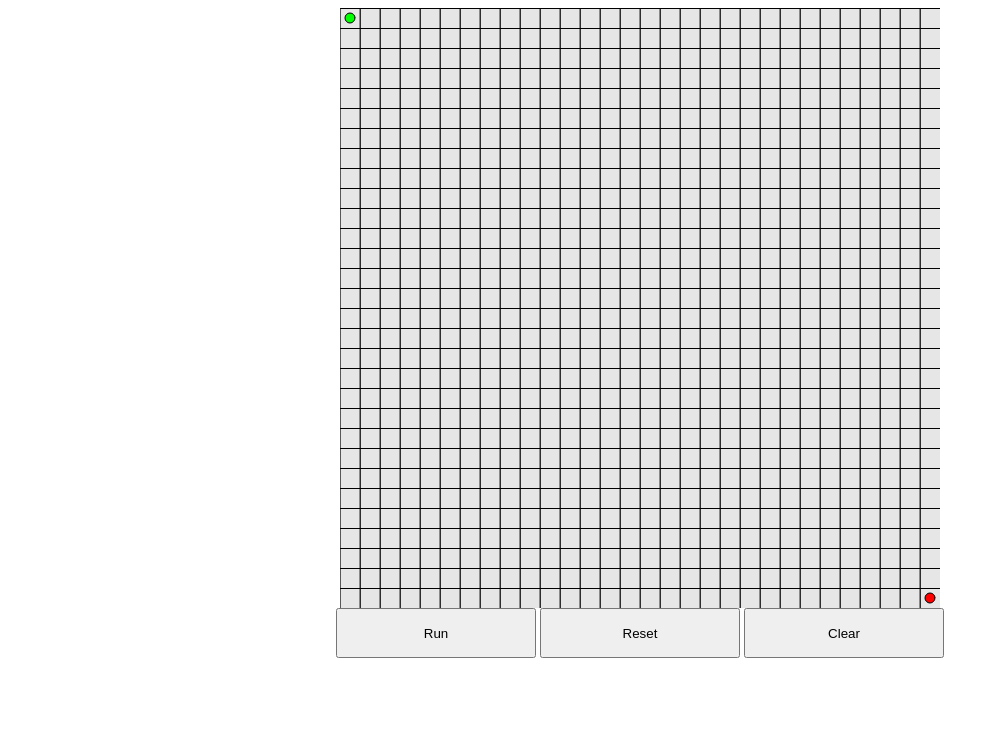
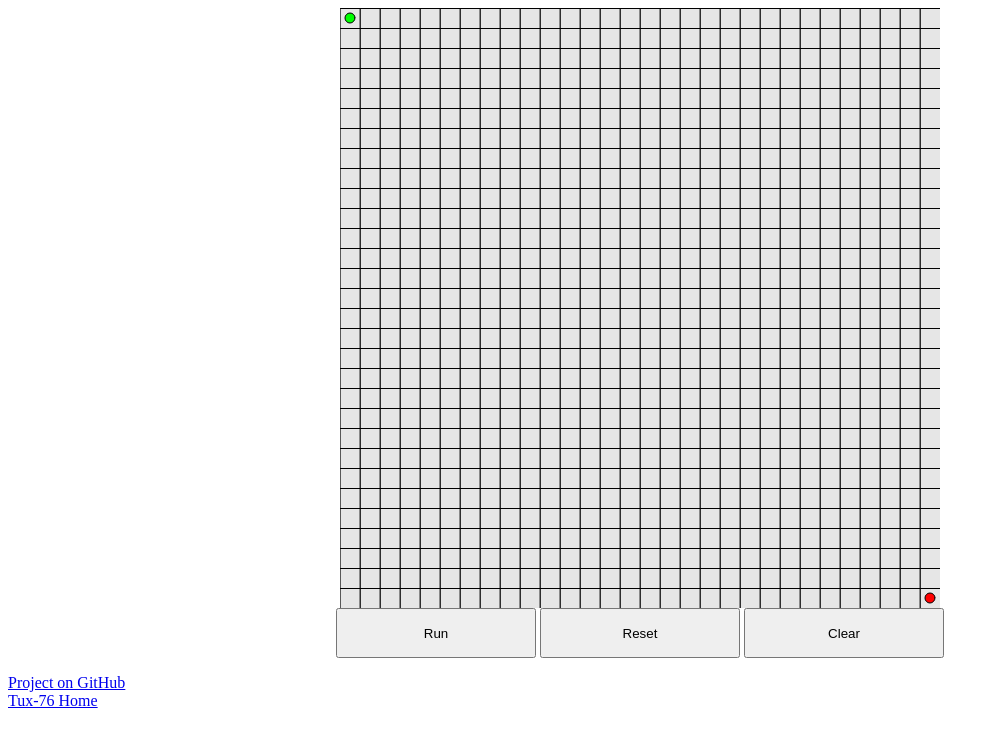
Before and after one commit to Tux-76-Archive/breadth-first-search-js, a plain HTML site: page index.html in a window 1280 px wide. Shown: the whole page, without its empty margins (0-999 px from the left). Drawn offline with Linux system fonts and the light colour scheme.

Commit message:
Add links to html

```diff
--- a/index.html
+++ b/index.html
@@ -34,9 +34,10 @@
         <button id="clear" style="display: inline-block; width: 200px;height:50px;">Clear</button>
         </div>
 
-        <div id="audio">
-
-        </div>
+        <p>
+            <a href="https://github.com/Tux-76-Archive/breadth-first-search-js">Project on GitHub</a><br>
+            <a href="https://tux-76.github.io">Tux-76 Home</a>
+        </p>
 
         <script src="js/app.js"></script>
 
```
